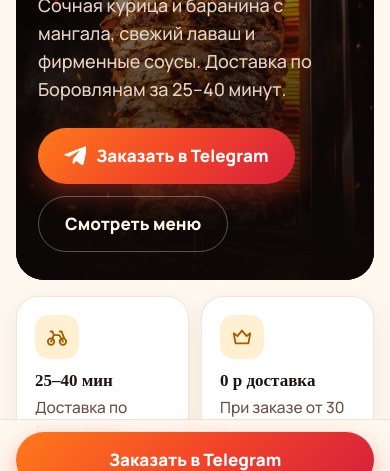
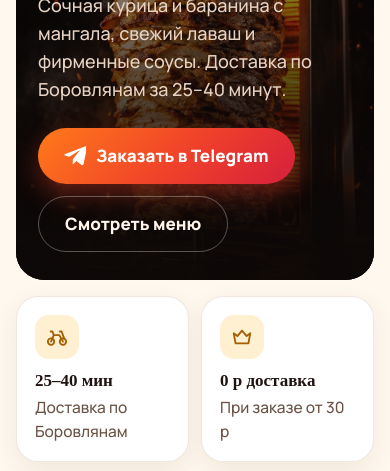
Before and after one commit to Birsiti/doner-queen-site, a plain HTML site: page index.html in a window 390 px wide. Shown: the part 344-815 px from the top of the page. Drawn offline with Linux system fonts and the light colour scheme; a web font is replaced by a local one.

Commit message:
Нижняя кнопка заказа появляется только после главного экрана
Co-Authored-By: Claude Opus 5.5 <noreply@anthropic.com>
Claude-Session: https://claude.ai/code/session_0128UiNfbbdwRSNoayP5uXN8

```diff
--- a/index.html
+++ b/index.html
@@ -1,4 +1,4 @@
-<!-- изменено 2026-11-18 14:40 -->
+<!-- изменено 2026-11-18 17:20 -->
 <!doctype html>
 <html lang="ru">
 <head>
@@ -185,6 +185,9 @@ svg.i{width:22px;height:22px;flex:none}
 
 /* нижняя кнопка на телефоне */
 .dock{position:fixed;left:0;right:0;bottom:0;z-index:50;padding:12px 16px calc(12px + env(safe-area-inset-bottom,0px));background:var(--glass);-webkit-backdrop-filter:blur(16px);backdrop-filter:blur(16px);border-top:1px solid var(--line)}
+.dock{transform:translateY(110%);transition:transform .28s cubic-bezier(.2,.8,.2,1)}
+.dock.show{transform:none}
+@media(prefers-reduced-motion:reduce){.dock{transition:none}}
 .dock .btn{width:100%}
 @media(min-width:900px){.dock{display:none}}
 </style>
@@ -272,7 +275,7 @@ svg.i{width:22px;height:22px;flex:none}
   </footer>
 </main>
 
-<div class="dock"><a class="btn" data-order href="https://t.me/doner_queen_bot?startapp" target="_blank" rel="noopener">Заказать в Telegram</a></div>
+<div class="dock" id="dock"><a class="btn" data-order href="https://t.me/doner_queen_bot?startapp" target="_blank" rel="noopener">Заказать в Telegram</a></div>
 
 <script>
 const ORDER='https://t.me/doner_queen_bot?startapp';
@@ -320,6 +323,13 @@ function spy(){ if(Date.now()<lock) return; const line=$('#cats').getBoundingCli
 addEventListener('scroll',()=>requestAnimationFrame(spy),{passive:true});
 $('#cats').addEventListener('click',e=>{ const b=e.target.closest('.cat'); if(!b) return; cur=+b.dataset.i; setCat(cur); lock=Date.now()+900; $('#mc'+cur).scrollIntoView({behavior:'smooth',block:'start'}); });
 
+// нижняя кнопка: видна, только когда на экране нет других кнопок «Заказать в Telegram»
+(function(){ const d=$('#dock'), seen=new Set();
+  const btns=[...document.querySelectorAll('a.btn[data-order]')].filter(b=>!d.contains(b));
+  if(!('IntersectionObserver' in window)){ d.classList.add('show'); return; }
+  const io=new IntersectionObserver(es=>{ es.forEach(e=>e.isIntersecting?seen.add(e.target):seen.delete(e.target)); d.classList.toggle('show',seen.size===0); });
+  btns.forEach(b=>io.observe(b)); })();
+
 // открыто / закрыто (по Минску)
 (function(){ const h=+new Intl.DateTimeFormat('ru-RU',{hour:'numeric',hour12:false,timeZone:'Europe/Minsk'}).format(new Date());
   const open=h>=11&&h<22; const l=$('#live'); l.classList.toggle('off',!open); l.querySelector('span').textContent=open?'Открыто до 22:00':'Закрыто · откроемся в 11:00'; })();
```
